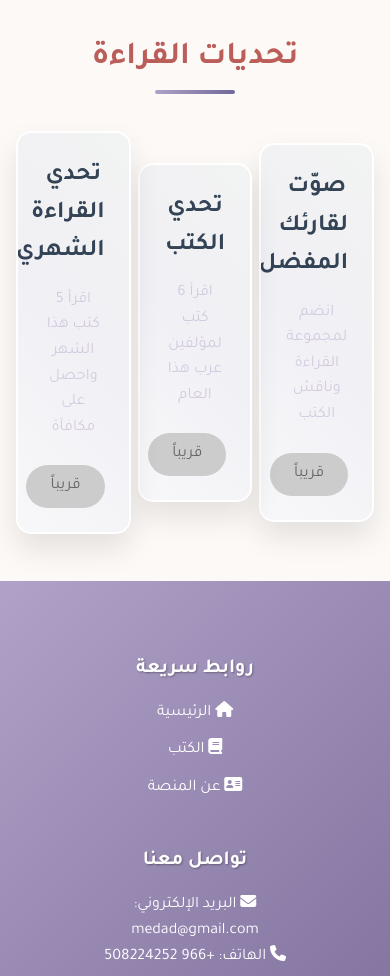
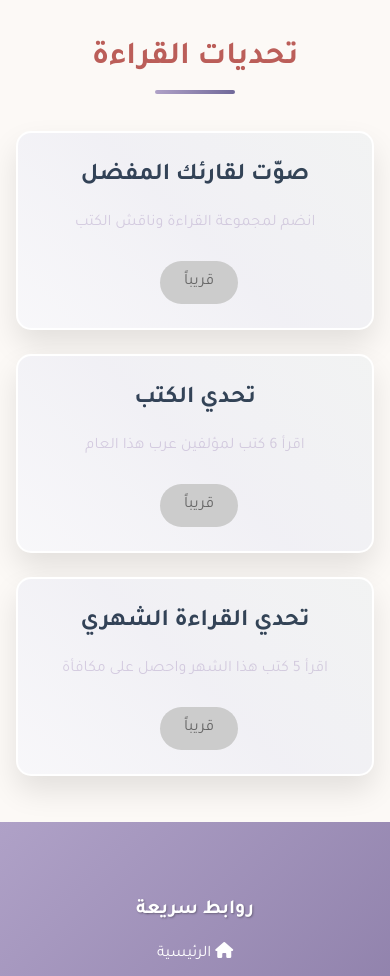
Before and after one commit to Joud676/Medad, a website: page public/HTML/ReaderHomePage.html in a window 390 px wide. Shown: the part 1980-2956 px from the top of the page. Drawn offline with Linux system fonts and the light colour scheme; no server answers.

Commit message:
Modifying Reader/Writer Home Page CSS

```diff
--- a/public/CSS/ReaderHomePage.css
+++ b/public/CSS/ReaderHomePage.css
@@ -426,7 +426,14 @@ button:hover {
 
   .challenge-card p {
     font-size: 1rem;
+    max-width: 100%;
   }
+
+  .challenge-container {
+    flex-direction: column;
+    gap: 1.5rem;
+  }
+
 
   .intro {
     flex-direction: column;
--- a/public/CSS/WriterHomePage.css
+++ b/public/CSS/WriterHomePage.css
@@ -417,13 +417,12 @@ button:hover {
 }
 
 
-
-/* Responsive Design */
-
 @media (max-width: 768px) {
 
   .challenge-card {
     padding: 1.5rem;
+    width: 90%;
+    max-width: 400px;
   }
 
   .challenge-card h3 {
@@ -467,6 +466,13 @@ button:hover {
     width: 90%;
     max-width: 350px;
   }
+
+  .challenge-container {
+    flex-direction: column;
+    align-items: center;
+  }
+
+
 }
 
 @media (max-width: 576px) {
```
